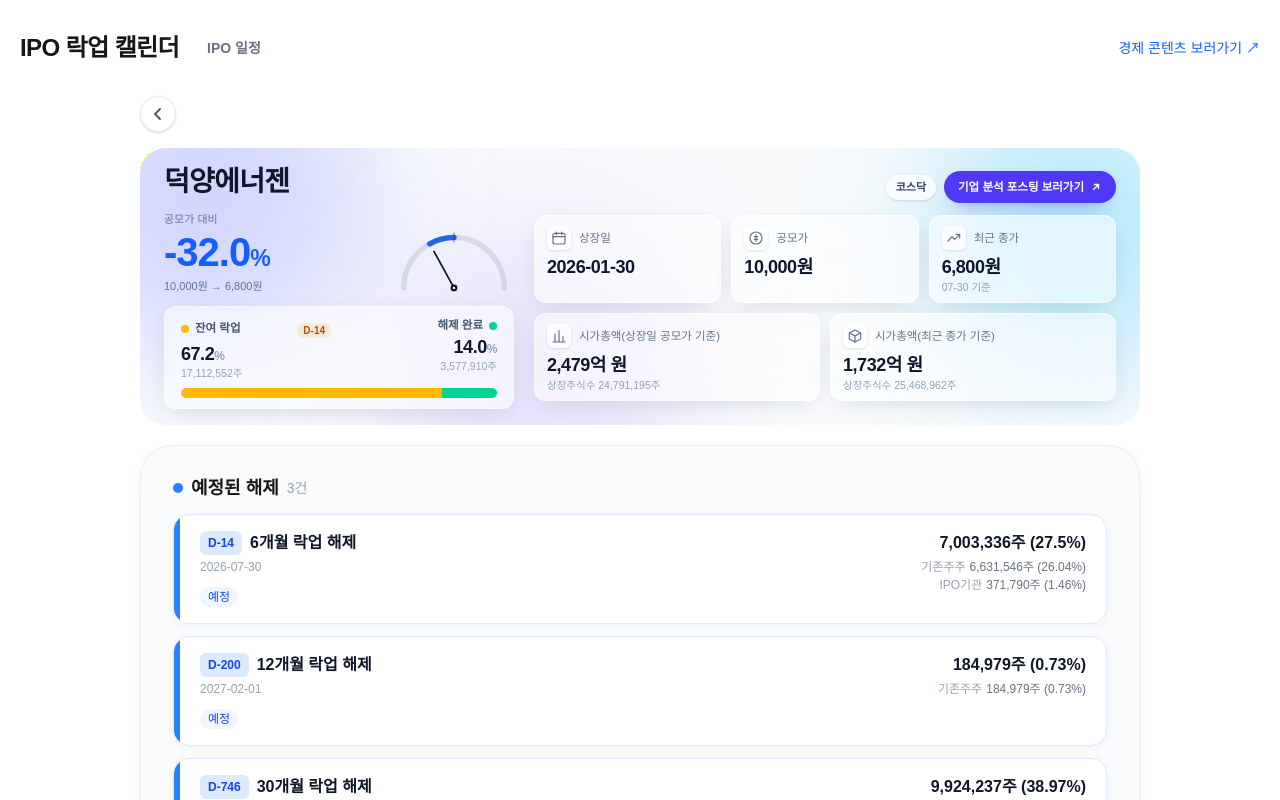
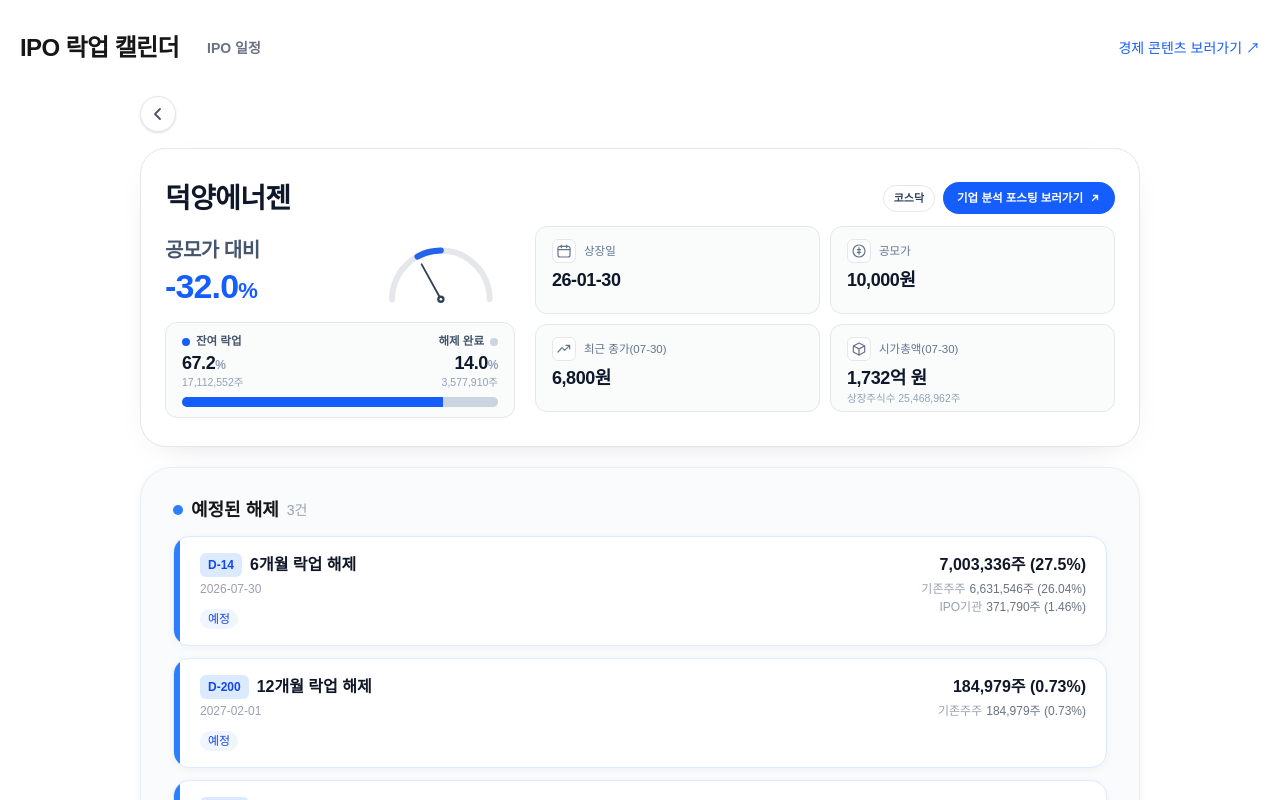
Before and after one commit to wjdwngkdsla-debug/invest-insight, a Next.js app: page /stock/0001A0 in a window 1280 px wide. Shown: the top 800 px of the page. Built offline with nearby package versions, Linux system fonts and the light colour scheme.

Commit message:
refactor: align stock hero with site design

```diff
--- a/components/StockHero.tsx
+++ b/components/StockHero.tsx
@@ -5,35 +5,40 @@ import { formatKrwEok } from "@/lib/format";
 
 const DEFAULT_BLOG_URL = "https://blog.naver.com/vericap";
 
-/** 공모가 대비 등락률 게이지 — 12시가 0%, 하락은 왼쪽·상승은 오른쪽으로 바늘이 돈다. */
 function ReturnGauge({ pct }: { pct: number }) {
   const clamped = Math.max(-100, Math.min(100, pct));
   const angle = ((90 - (clamped / 100) * 90) * Math.PI) / 180;
   const cx = 100;
-  const cy = 96;
-  const r = 74;
-  const point = (radius: number) => ({
+  const cy = 91;
+  const radius = 66;
+  const edge = {
     x: cx + radius * Math.cos(angle),
     y: cy - radius * Math.sin(angle),
-  });
-  const edge = point(r);
-  const tip = point(r - 13);
+  };
+  const tip = {
+    x: cx + (radius - 12) * Math.cos(angle),
+    y: cy - (radius - 12) * Math.sin(angle),
+  };
   const up = pct >= 0;
-  const stroke = up ? "#e11d48" : "#2563eb";
 
   return (
-    <svg viewBox="0 0 200 110" className="h-[72px] w-[128px] md:h-[76px] md:w-[136px]" aria-hidden>
-      <path d={`M ${cx - r},${cy} A ${r},${r} 0 0 1 ${cx + r},${cy}`} fill="none" stroke="rgba(15,23,42,0.10)" strokeWidth="8" strokeLinecap="round" />
+    <svg viewBox="0 0 200 100" className="h-[68px] w-[136px] md:h-[74px] md:w-[148px]" aria-hidden>
       <path
-        d={`M ${cx},${cy - r} A ${r},${r} 0 0 ${up ? 1 : 0} ${edge.x},${edge.y}`}
+        d={`M ${cx - radius},${cy} A ${radius},${radius} 0 0 1 ${cx + radius},${cy}`}
         fill="none"
-        stroke={stroke}
+        stroke="#e5e7eb"
         strokeWidth="8"
         strokeLinecap="round"
       />
-      <line x1={cx} y1={cy - r - 7} x2={cx} y2={cy - r + 7} stroke="rgba(15,23,42,0.35)" strokeWidth="2" strokeLinecap="round" />
-      <line x1={cx} y1={cy} x2={tip.x} y2={tip.y} stroke="#0f172a" strokeWidth="2.5" strokeLinecap="round" />
-      <circle cx={cx} cy={cy} r="5" fill="#0f172a" />
+      <path
+        d={`M ${cx},${cy - radius} A ${radius},${radius} 0 0 ${up ? 1 : 0} ${edge.x},${edge.y}`}
+        fill="none"
+        stroke={up ? "#e11d48" : "#2563eb"}
+        strokeWidth="8"
+        strokeLinecap="round"
+      />
+      <line x1={cx} y1={cy} x2={tip.x} y2={tip.y} stroke="#334155" strokeWidth="2.5" strokeLinecap="round" />
+      <circle cx={cx} cy={cy} r="5" fill="#334155" />
       <circle cx={cx} cy={cy} r="1.8" fill="#ffffff" />
     </svg>
   );
@@ -62,36 +67,43 @@ function GlassTile({
   sub?: string;
 }) {
   return (
-    <div className="rounded-xl border border-white/60 bg-white/55 px-3 py-2.5 shadow-[0_6px_24px_-8px_rgba(30,41,59,0.18)] backdrop-blur-xl md:h-[88px] md:px-3 md:py-2.5">
+    <div className="rounded-xl border border-gray-200 bg-gray-50/80 px-3 py-2.5 md:h-[88px] md:px-4 md:py-3">
       <div className="flex items-center gap-1.5 md:gap-2">
-        <span className="flex h-6 w-6 shrink-0 items-center justify-center rounded-md bg-white/70 text-slate-500 shadow-sm">
+        <span className="flex h-6 w-6 shrink-0 items-center justify-center rounded-md border border-gray-200 bg-white text-slate-500">
           {icon}
         </span>
-        <p className="break-keep text-[10.5px] font-medium leading-tight text-slate-500 md:text-[11.5px]">{label}</p>
+        <p className="whitespace-nowrap text-[10.5px] font-medium leading-tight text-slate-500 md:text-[11.5px]">{label}</p>
       </div>
-      <p className="mt-1.5 break-keep text-[15px] font-bold leading-tight tracking-tight text-slate-900 md:text-[18px]">{value}</p>
-      <p className="mt-0.5 break-keep text-[9.5px] leading-3 text-slate-400 md:h-3.5 md:text-[10.5px]">{sub || ""}</p>
+      <p className="mt-1.5 whitespace-nowrap text-[15px] font-bold leading-tight tracking-tight text-slate-900 md:text-[18px]">{value}</p>
+      {sub && <p className="mt-0.5 whitespace-nowrap text-[9.5px] leading-3 text-slate-400 md:text-[10.5px]">{sub}</p>}
     </div>
   );
 }
 
-export function StockHero({ stock, updated, initialNow }: { stock: StockLockup; updated: string; initialNow: number }) {
+export function StockHero({
+  stock,
+  updated,
+  initialNow,
+}: {
+  stock: StockLockup;
+  updated: string;
+  initialNow: number;
+}) {
   const ipoPrice = stock.ipo_price || 0;
-  const initialShares = stock.initial_shares || stock.shares;
-  const ipoCap = ipoPrice * initialShares;
   const closeCap = stock.market_cap || stock.shares * stock.close_price;
   const changePct = ipoPrice ? ((stock.close_price - ipoPrice) / ipoPrice) * 100 : 0;
   const hasReturn = Boolean(ipoPrice && stock.close_price);
   const up = changePct >= 0;
   const contentUrl = stock.content_url || DEFAULT_BLOG_URL;
   const contentLabel = stock.content_url ? "종목 분석 보러가기" : "기업 분석 포스팅 보러가기";
+  const priceDate = updated.slice(5);
 
   // 데스크톱은 카드 5장, 모바일은 같은 값을 한 패널의 5행으로 그린다.
   // mobileSub: 모바일에서는 공간이 없어 상장주식수 같은 부연은 생략하고 기준일만 남긴다.
   const metrics: { label: string; value: string; sub?: string; mobileSub?: string; icon: React.ReactNode }[] = [
     {
       label: "상장일",
-      value: stock.listing_date || "미정",
+      value: stock.listing_date ? stock.listing_date.slice(2) : "미정",
       icon: <svg {...iconProps}><rect x="3" y="5" width="18" height="16" rx="3" /><path d="M8 3v4M16 3v4M3 10h18" /></svg>,
     },
     {
@@ -100,20 +112,12 @@ export function StockHero({ stock, updated, initialNow }: { stock: StockLockup;
       icon: <svg {...iconProps}><circle cx="12" cy="12" r="9" /><path d="M12 7v10M9.5 9.8h5M9.5 14.2h5" /></svg>,
     },
     {
-      label: "최근 종가",
+      label: `최근 종가(${priceDate})`,
       value: stock.close_price ? `${stock.close_price.toLocaleString("ko-KR")}원` : "-",
-      sub: `${updated.slice(5)} 기준`,
-      mobileSub: `${updated.slice(5)} 기준`,
       icon: <svg {...iconProps}><path d="M3 16.5 9 10l4 4 7.5-7.5M15 6.5h5.5V12" /></svg>,
     },
     {
-      label: "시가총액(상장일 공모가 기준)",
-      value: ipoCap ? formatKrwEok(ipoCap) : "미확인",
-      sub: initialShares ? `상장주식수 ${initialShares.toLocaleString("ko-KR")}주` : "",
-      icon: <svg {...iconProps}><path d="M3 21h18M6 21V9m6 12V4m6 17v-8" /></svg>,
-    },
-    {
-      label: "시가총액(최근 종가 기준)",
+      label: `시가총액(${priceDate})`,
       value: closeCap ? formatKrwEok(closeCap) : "-",
       sub: stock.shares ? `상장주식수 ${stock.shares.toLocaleString("ko-KR")}주` : "",
       icon: <svg {...iconProps}><path d="M20.5 7.5v9l-8.5 4.5-8.5-4.5v-9L12 3z" /><path d="m3.8 7.4 8.2 4.4 8.2-4.4M12 21v-9.2" /></svg>,
@@ -121,50 +125,42 @@ export function StockHero({ stock, updated, initialNow }: { stock: StockLockup;
   ];
 
   return (
-    <div className="relative overflow-hidden rounded-[24px] bg-slate-50 px-4 py-5 md:rounded-[26px] md:px-6 md:py-4">
-      {/* 배경 메시 그라디언트 — 유리 카드가 이 색을 머금는다 */}
-      <div aria-hidden className="pointer-events-none absolute -left-24 -top-28 h-80 w-80 rounded-full bg-indigo-400/30 blur-3xl" />
-      <div aria-hidden className="pointer-events-none absolute -right-20 -top-16 h-72 w-72 rounded-full bg-sky-400/25 blur-3xl" />
-      <div aria-hidden className="pointer-events-none absolute -bottom-24 left-1/4 h-72 w-72 rounded-full bg-violet-400/20 blur-3xl" />
+    <div className="overflow-hidden rounded-[24px] border border-gray-200 bg-white px-4 py-5 shadow-[0_10px_35px_-26px_rgba(15,23,42,0.35)] md:rounded-[26px] md:px-6 md:py-5">
+      <div className="grid gap-5 md:grid-cols-[minmax(0,350px)_1fr] md:gap-5">
+        <div className="flex flex-col justify-center gap-4 md:py-2">
+          <h1 className="text-[26px] font-bold leading-tight tracking-tight text-slate-900 md:mt-1 md:text-[28px]">{stock.name}</h1>
 
-      <div className="relative grid gap-5 md:grid-cols-[minmax(0,350px)_1fr] md:gap-5">
-        {/* 좌: 배경 위에 그대로 얹은 종목 요약 */}
-        <div className="flex flex-col justify-center gap-3">
+          <div className="flex min-w-0 items-center justify-between gap-2">
             <div>
-            <h1 className="text-[26px] font-bold leading-tight tracking-tight text-slate-900 md:text-[28px]">{stock.name}</h1>
-          </div>
-
-          <div className="flex items-end justify-between gap-1">
-            <div className="min-w-0">
-              <p className="text-[11px] font-medium text-slate-500">공모가 대비</p>
               {hasReturn ? (
-                <>
-                  <p className={`mt-1 text-[38px] font-bold leading-none tracking-tight md:text-[40px] ${up ? "text-rose-600" : "text-blue-600"}`}>
+                <div className="flex flex-wrap items-baseline gap-x-2 gap-y-1">
+                  <span className="text-[18px] font-semibold tracking-tight text-slate-600 md:text-[20px]">공모가 대비</span>
+                  <span className={`text-[30px] font-bold leading-none tracking-tight md:text-[34px] ${up ? "text-rose-600" : "text-blue-600"}`}>
                     {up ? "+" : ""}
                     {changePct.toFixed(1)}
-                    <span className="text-[21px] md:text-[23px]">%</span>
-                  </p>
-                  <p className="mt-1.5 whitespace-nowrap text-[11px] text-slate-500">
-                    {ipoPrice.toLocaleString("ko-KR")}원 → {stock.close_price.toLocaleString("ko-KR")}원
-                  </p>
-                </>
+                    <span className="text-[20px] md:text-[22px]">%</span>
+                  </span>
+                </div>
               ) : (
-                <p className="mt-1 text-[26px] font-bold leading-none text-slate-400">미확인</p>
-              )}
-            </div>
-            {hasReturn && (
-              <div className="-mb-1 -mr-2 shrink-0">
-                <ReturnGauge pct={changePct} />
+                <div className="flex items-baseline gap-2">
+                  <span className="text-[18px] font-semibold tracking-tight text-slate-600 md:text-[20px]">공모가 대비</span>
+                  <span className="text-[26px] font-bold leading-none text-slate-400">미확인</span>
                 </div>
               )}
             </div>
+            {hasReturn && <ReturnGauge pct={changePct} />}
+          </div>
 
-          <StockLockupTiles events={stock.events} shares={stock.shares} initialNow={initialNow} />
+          <StockLockupTiles
+            events={stock.events}
+            shares={stock.shares}
+            initialNow={initialNow}
+          />
         </div>
 
         {/* 모바일: 카드 6장을 쌓으면 첫 화면을 다 먹는다 → 2열 컴팩트 패널로 압축 */}
         <div className="md:hidden">
-          <div className="grid grid-cols-2 gap-x-3 gap-y-2.5 rounded-2xl border border-white/60 bg-white/55 px-4 py-3.5 shadow-[0_6px_24px_-8px_rgba(30,41,59,0.18)] backdrop-blur-xl">
+          <div className="grid grid-cols-2 gap-x-3 gap-y-2.5 rounded-2xl border border-gray-200 bg-gray-50/80 px-4 py-3.5">
             {metrics.map((metric) => (
               <div key={metric.label} className="min-w-0">
                 <p className="break-keep text-[10px] font-medium leading-tight text-slate-500">{metric.label}</p>
@@ -176,14 +172,14 @@ export function StockHero({ stock, updated, initialNow }: { stock: StockLockup;
             ))}
           </div>
           <div className="mt-3 flex items-center gap-2">
-            <span className="shrink-0 rounded-full bg-white/70 px-2.5 py-1 text-[11px] font-semibold text-slate-700 shadow-sm backdrop-blur">
+            <span className="shrink-0 rounded-full border border-gray-200 bg-white px-2.5 py-1 text-[11px] font-semibold text-slate-700">
               {stock.market}
             </span>
             <Link
               href={contentUrl}
               target="_blank"
               rel="noopener noreferrer"
-              className="flex flex-1 items-center justify-center gap-2 rounded-2xl bg-gradient-to-br from-indigo-600 to-violet-600 px-4 py-3 text-[13px] font-bold text-white shadow-[0_10px_28px_-10px_rgba(79,70,229,0.65)]"
+              className="flex flex-1 items-center justify-center gap-2 rounded-2xl bg-blue-600 px-4 py-3 text-[13px] font-bold text-white transition-colors hover:bg-blue-700"
             >
               {contentLabel}
               <svg viewBox="0 0 24 24" className="h-3.5 w-3.5" fill="none" stroke="currentColor" strokeWidth="2.6" strokeLinecap="round" strokeLinejoin="round"><path d="M7 17 17 7M9 7h8v8" /></svg>
@@ -194,22 +190,22 @@ export function StockHero({ stock, updated, initialNow }: { stock: StockLockup;
         {/* 데스크톱: CTA는 작은 버튼으로 낮추고, 지표는 핵심 3개 + 시총 2개의 3/2 구조로 정리한다. */}
         <div className="hidden flex-col justify-center gap-3 md:flex">
           <div className="flex items-center gap-2 self-end">
-            <span className="rounded-full bg-white/70 px-2.5 py-1 text-[11px] font-semibold text-slate-700 shadow-sm backdrop-blur">
+            <span className="rounded-full border border-gray-200 bg-white px-2.5 py-1 text-[11px] font-semibold text-slate-700">
               {stock.market}
             </span>
             <Link
               href={contentUrl}
               target="_blank"
               rel="noopener noreferrer"
-              className="group inline-flex h-8 items-center gap-1.5 rounded-full bg-indigo-600 px-3.5 text-[11.5px] font-semibold text-white shadow-[0_8px_20px_-10px_rgba(79,70,229,0.7)] transition-colors hover:bg-indigo-700"
+              className="group inline-flex h-8 items-center gap-1.5 rounded-full bg-blue-600 px-3.5 text-[11.5px] font-semibold text-white transition-colors hover:bg-blue-700"
             >
               {contentLabel}
               <svg viewBox="0 0 24 24" className="h-3 w-3 transition-transform group-hover:-translate-y-0.5 group-hover:translate-x-0.5" fill="none" stroke="currentColor" strokeWidth="2.6" strokeLinecap="round" strokeLinejoin="round"><path d="M7 17 17 7M9 7h8v8" /></svg>
             </Link>
           </div>
-          <div className="grid grid-cols-6 gap-2.5">
-            {metrics.map((metric, index) => (
-              <div key={metric.label} className={index < 3 ? "col-span-2" : "col-span-3"}>
+          <div className="grid grid-cols-2 gap-2.5">
+            {metrics.map((metric) => (
+              <div key={metric.label}>
                 <GlassTile label={metric.label} value={metric.value} sub={metric.sub} icon={metric.icon} />
               </div>
             ))}
--- a/components/StockLockupTiles.tsx
+++ b/components/StockLockupTiles.tsx
@@ -30,13 +30,10 @@ export function StockLockupTiles({
   const today = kstDayNumber(nowMs);
   let remaining = 0;
   let released = 0;
-  let nextDays: number | null = null;
   for (const event of events) {
     const day = kstDayNumber(Date.parse(`${event.tradable_date}T00:00:00+09:00`));
     if (day >= today) {
       remaining += event.qty;
-      const gap = day - today;
-      if (nextDays === null || gap < nextDays) nextDays = gap;
     } else {
       released += event.qty;
     }
@@ -48,19 +45,12 @@ export function StockLockupTiles({
   const releasedShare = trackedLockup > 0 ? (released / trackedLockup) * 100 : 0;
 
   return (
-    <div className="rounded-xl border border-white/60 bg-white/55 px-3.5 py-2.5 shadow-[0_6px_24px_-8px_rgba(30,41,59,0.18)] backdrop-blur-xl md:px-4 md:py-2.5">
+    <div className="rounded-xl border border-gray-200 bg-gray-50/80 px-3.5 py-2.5 md:px-4 md:py-2.5">
       <div className="grid grid-cols-2 gap-4">
         <div>
           <div className="flex items-center gap-1.5">
-            <span className="h-2 w-2 rounded-full bg-amber-400" />
+            <span className="h-2 w-2 rounded-full bg-blue-600" />
             <p className="text-[11.5px] font-semibold text-slate-600">잔여 락업</p>
-            <div className="ml-auto">
-          {nextDays !== null && (
-            <span className="shrink-0 whitespace-nowrap rounded-md bg-amber-500/15 px-1.5 py-0.5 text-[10px] font-bold text-amber-700">
-              D-{nextDays}
-            </span>
-          )}
-            </div>
           </div>
           <p className="mt-0.5 text-[18px] font-bold leading-tight tracking-tight text-slate-900">
             {pct(remaining)}
@@ -71,7 +61,7 @@ export function StockLockupTiles({
         <div className="text-right">
           <p className="flex items-center justify-end gap-1.5 text-[11.5px] font-semibold text-slate-600">
             해제 완료
-            <span className="h-2 w-2 rounded-full bg-emerald-400" />
+            <span className="h-2 w-2 rounded-full bg-slate-300" />
           </p>
           <p className="mt-0.5 text-[18px] font-bold leading-tight tracking-tight text-slate-900">
             {pct(released)}
@@ -86,8 +76,8 @@ export function StockLockupTiles({
         role="img"
         aria-label={`전체 락업 물량 중 잔여 ${remainingShare.toFixed(1)}%, 해제 완료 ${releasedShare.toFixed(1)}%`}
       >
-        <span className="h-full bg-amber-400" style={{ width: `${remainingShare}%` }} />
-        <span className="h-full bg-emerald-400" style={{ width: `${releasedShare}%` }} />
+        <span className="h-full bg-blue-600" style={{ width: `${remainingShare}%` }} />
+        <span className="h-full bg-slate-300" style={{ width: `${releasedShare}%` }} />
       </div>
     </div>
   );
```
Lines whose indentation alone changed are shown as unchanged.
